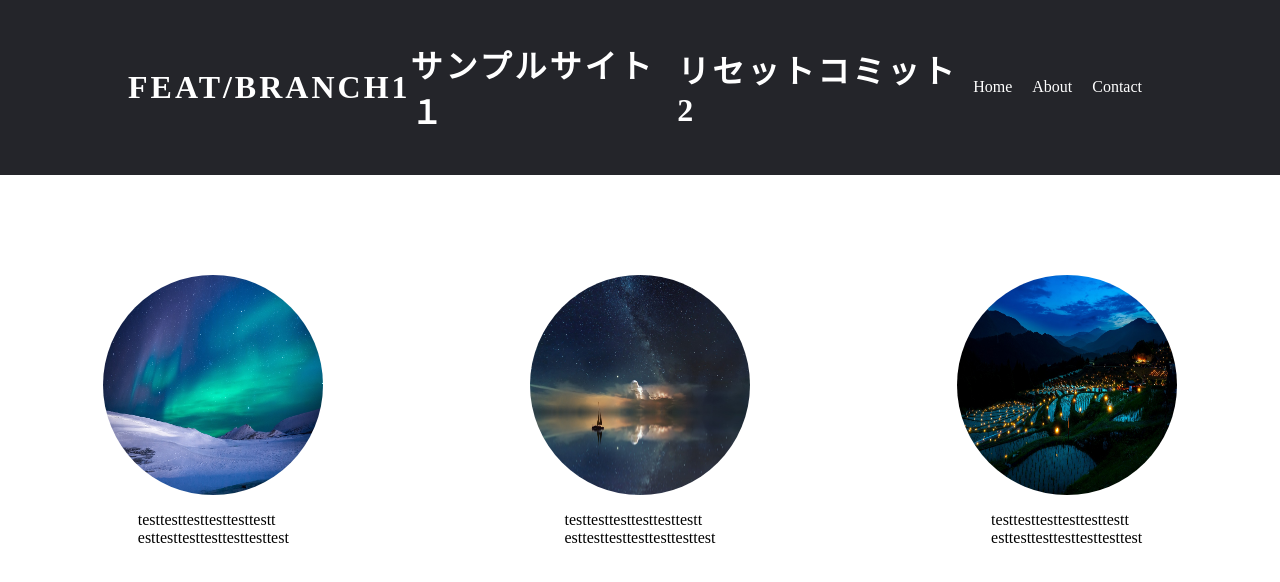
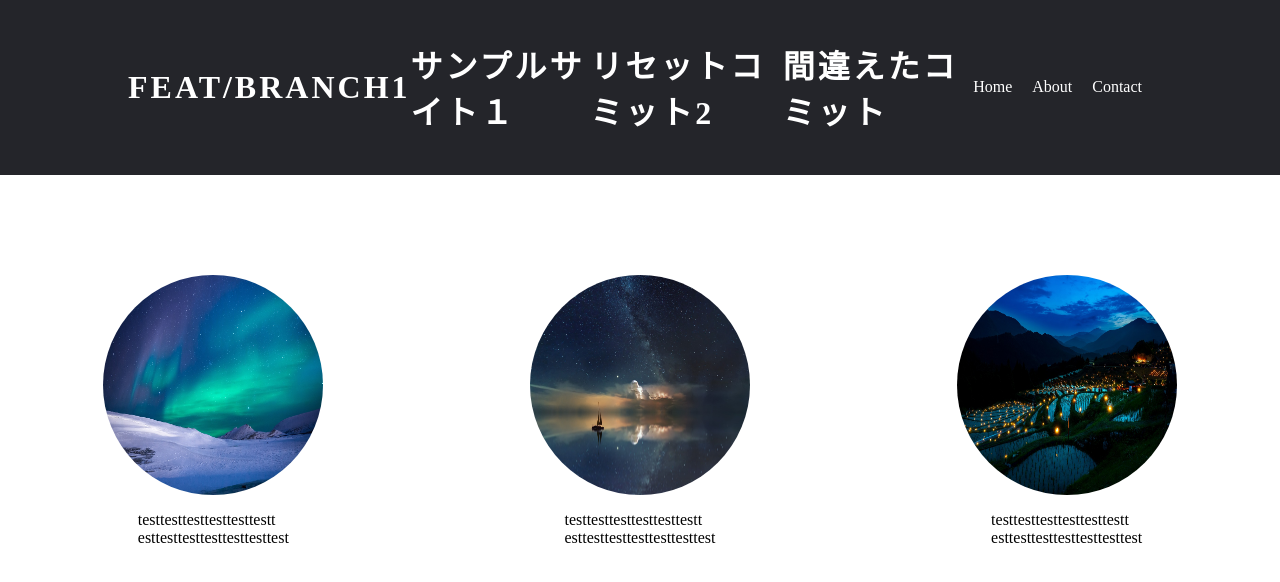
Before and after one commit to kirin999/learn-site, a plain HTML site: page index.html in a window 1280 px wide. Drawn offline with Linux system fonts and the light colour scheme.

Commit message:
間違えたコミット1

```diff
--- a/index.html
+++ b/index.html
@@ -11,6 +11,8 @@
 		<h1 class="logo">feat/branch1</h1>
 		<h1 class="logo">サンプルサイト１</h1>
 		<h1 class="logo">リセットコミット2</h1>
+		<h1 class="logo">間違えたコミット</h1>
+
 		<nav>
 			<ul class="nav_links">
 				<li><a href="#">Home</a></li>
```
